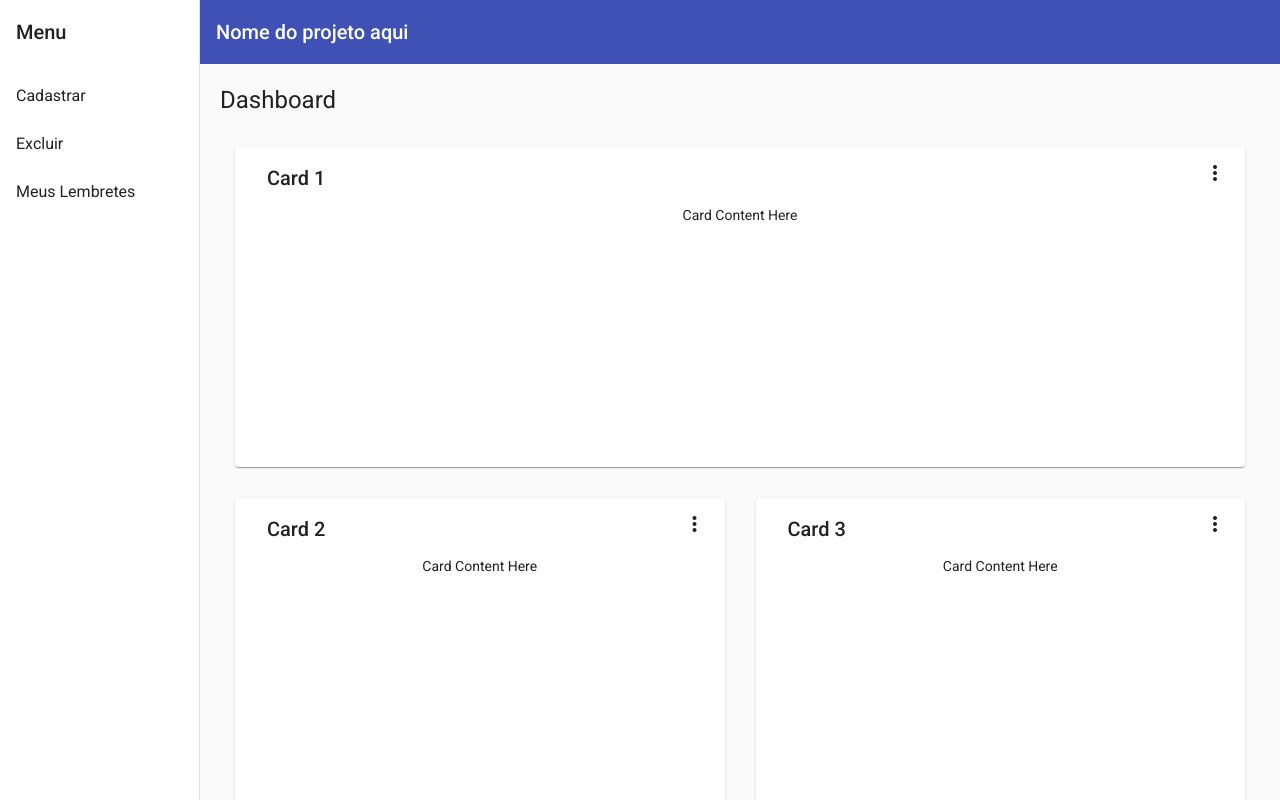
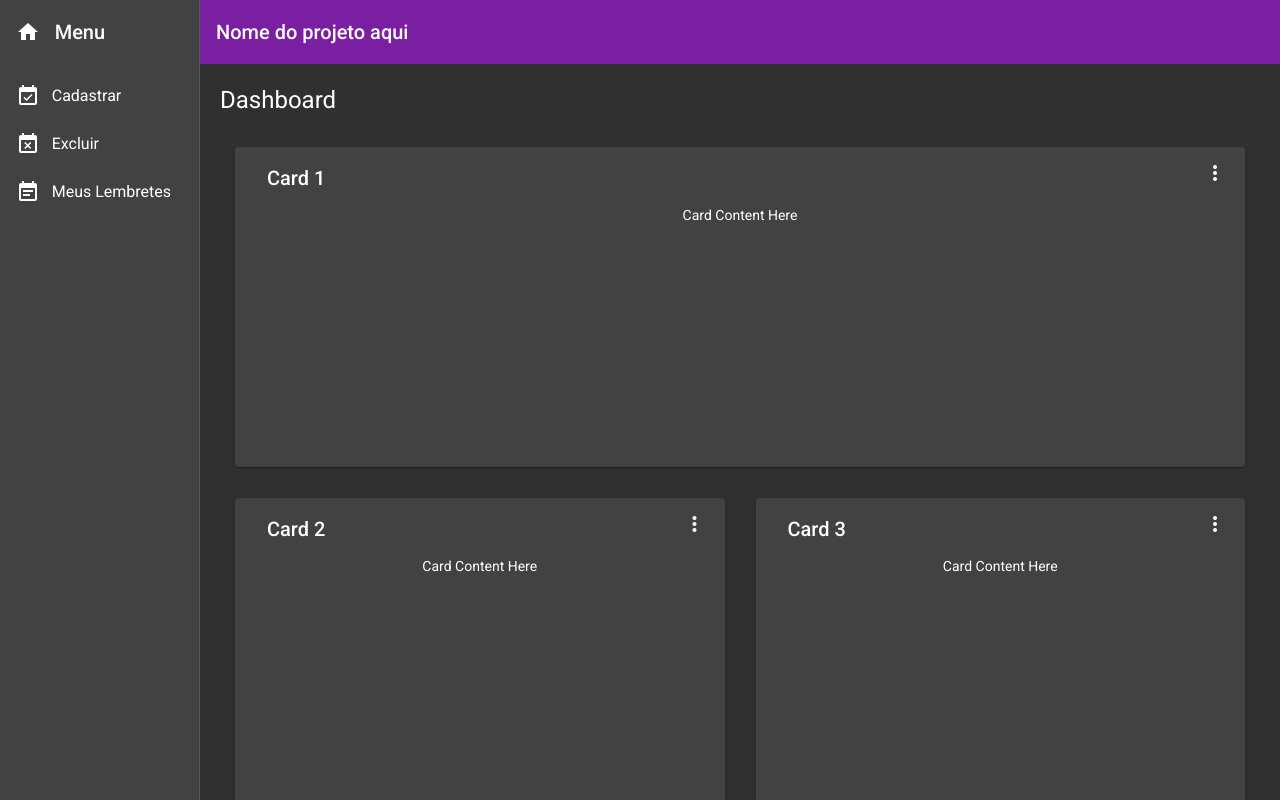
Before and after one commit to RaphaelAbracos/HerokuDeploy, an Angular app: page / in a window 1280 px wide. Built offline with nearby package versions, Linux system fonts and the light colour scheme.

Commit message:
Icones e Tema

```diff
--- a/src/app/dashboard/menu/menu.component.html
+++ b/src/app/dashboard/menu/menu.component.html
@@ -3,11 +3,11 @@
       [attr.role]="(isHandset$ | async) ? 'dialog' : 'navigation'"
       [mode]="(isHandset$ | async) ? 'over' : 'side'"
       [opened]="(isHandset$ | async) === false">
-    <mat-toolbar>Menu</mat-toolbar>
+    <mat-toolbar><mat-icon>home</mat-icon>⠀Menu</mat-toolbar>
     <mat-nav-list>
-      <a mat-list-item routerLink="cadastro">Cadastrar</a>
-      <a mat-list-item routerLink="excluir">Excluir</a>
-      <a mat-list-item routerLink="">Meus Lembretes</a>
+      <a mat-list-item routerLink="cadastro"><mat-icon>event_available</mat-icon>⠀Cadastrar</a>
+      <a mat-list-item routerLink="excluir"><mat-icon>event_busy</mat-icon>⠀Excluir</a>
+      <a mat-list-item routerLink=""><mat-icon>event_note</mat-icon>⠀Meus Lembretes</a>
     </mat-nav-list>
   </mat-sidenav>
   <mat-sidenav-content>
--- a/src/styles.css
+++ b/src/styles.css
@@ -1,4 +1,7 @@
 /* You can add global styles to this file, and also import other style files */
+@import '@angular/material/prebuilt-themes/purple-green.css';
+
+/*a*/
 
 html, body { height: 100%; }
 body { margin: 0; font-family: Roboto, "Helvetica Neue", sans-serif; }
```
